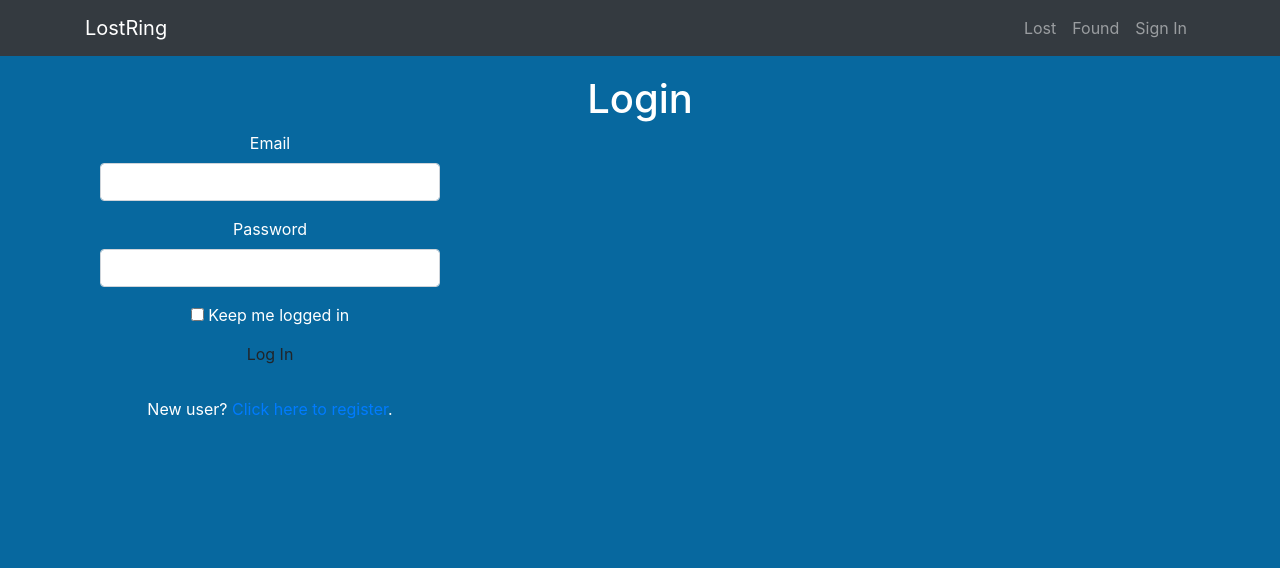
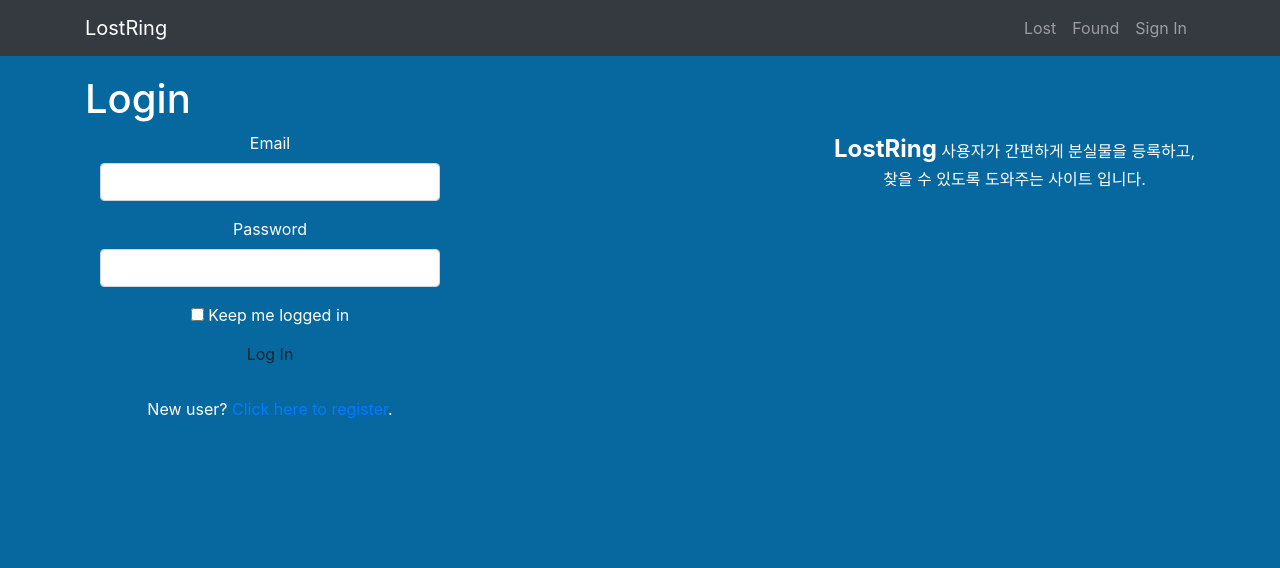
Before and after one commit to chlyoo/lostring, a Flask app: page /auth/login in a window 1280 px wide. Shown: the top 568 px of the page. Run offline with Flask 2, Linux system fonts and the light colour scheme; some libraries are stand-ins or nearby versions.

Commit message:
auth/login update

```diff
--- a/templates/auth/login.html
+++ b/templates/auth/login.html
@@ -1,16 +1,22 @@
-{% extends "bootstrap/templ.html" %}
-{% import "bootstrap/wtf.html" as wtf %}
-
+{% extends 'bootstrap/templ.html' %}
 {% block title %}LostRing - Login{% endblock %}
 
 {% block page_content %}
-<div class="page-header">
+<div class="page-header" align="left">
     <h1>Login</h1>
 </div>
+    <div class="float-md-right" >
+        <strong style="font-size: x-large">LostRing</strong> 사용자가 간편하게 분실물을 등록하고,<br>
+            찾을 수 있도록 도와주는 사이트 입니다.
+        </p>
+    </div>
 <div class="col-md-4">
     {{ wtf.quick_form(form) }}
      <br>
 
     <p>New user? <a href="{{ url_for('auth.register') }}">Click here to register</a>.</p>
+
 </div>
+
+
 {% endblock %}
```
